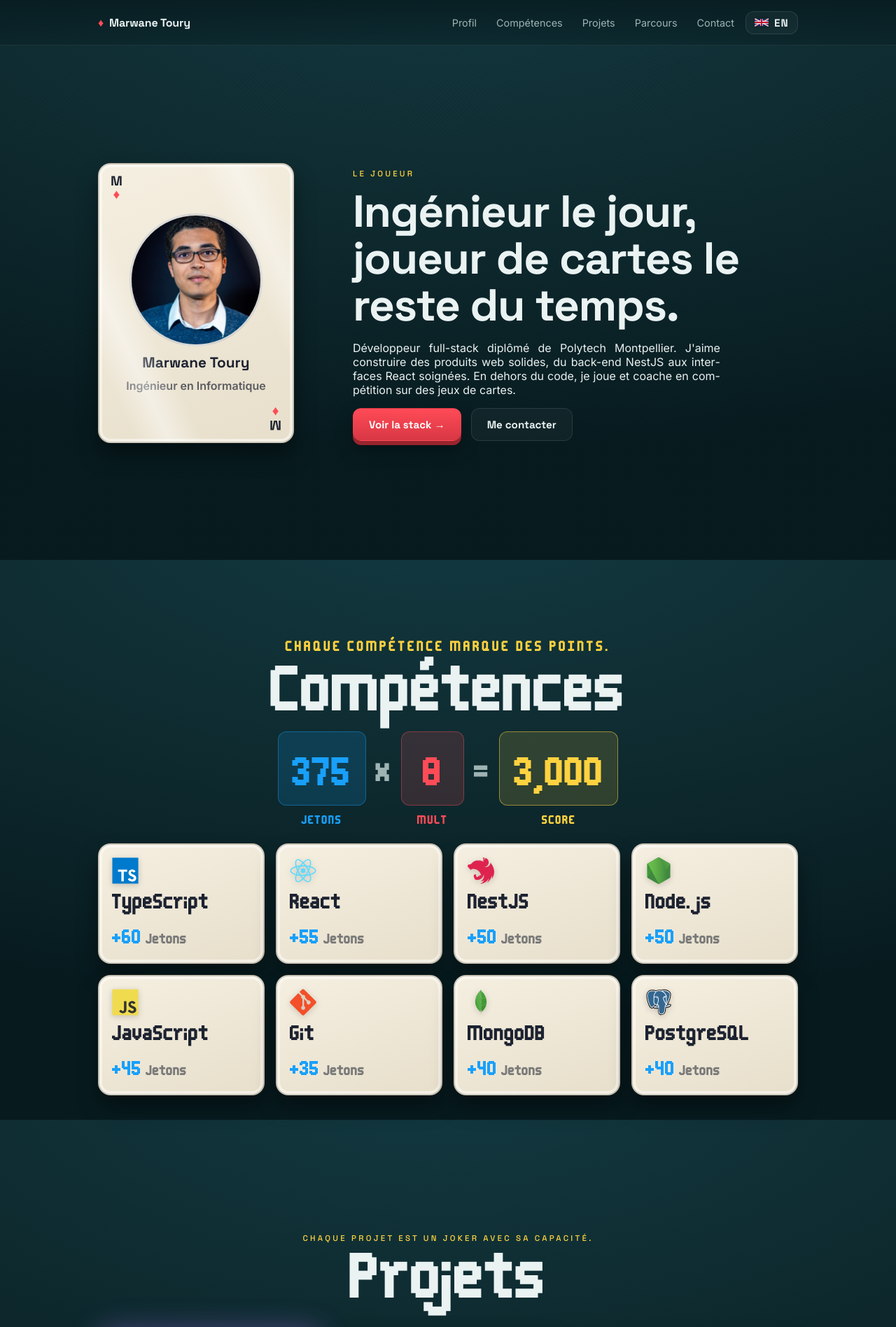
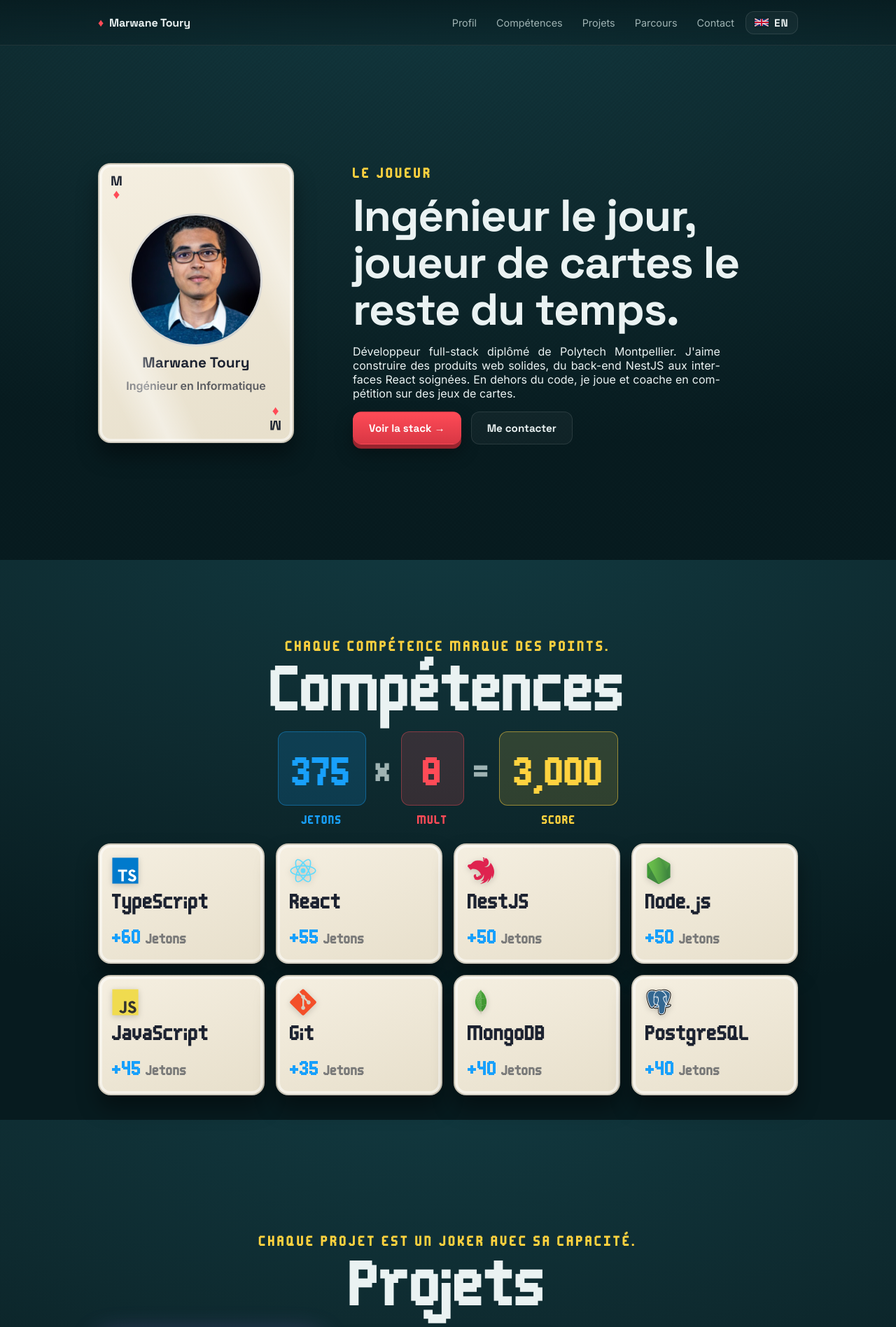
Before and after one commit to MarwaneToury/Toury, a Next.js app: page / in a window 1280 px wide. Shown: the top 1896 px of the page at 70% size. Built offline with nearby package versions, Linux system fonts and the light colour scheme.

Commit message:
Use pixel font for all section subtitles

```diff
--- a/app/globals.css
+++ b/app/globals.css
@@ -484,10 +484,10 @@ section {
   .skill-card:hover { animation: none; transform: translateY(-6px); }
 }
 
-/* ---------- Balatro pixel font: Skills section, section titles, cash-out ---------- */
+/* ---------- Balatro pixel font: Skills section, section titles, subtitles ---------- */
 #skills *,
 .section-title,
-.cashout-eyebrow {
+.eyebrow {
   font-family: var(--font-pixel), var(--font-display), system-ui, sans-serif;
   /* the pixel font has one weight — force it so the browser doesn't fake-bold it */
   font-weight: 400;
```
